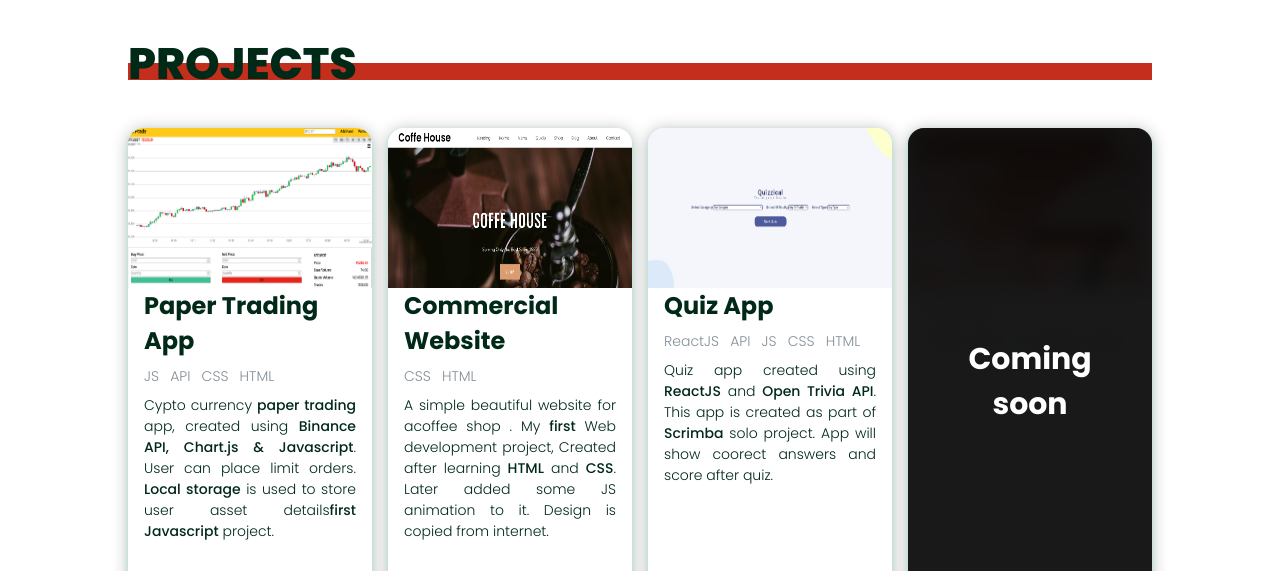
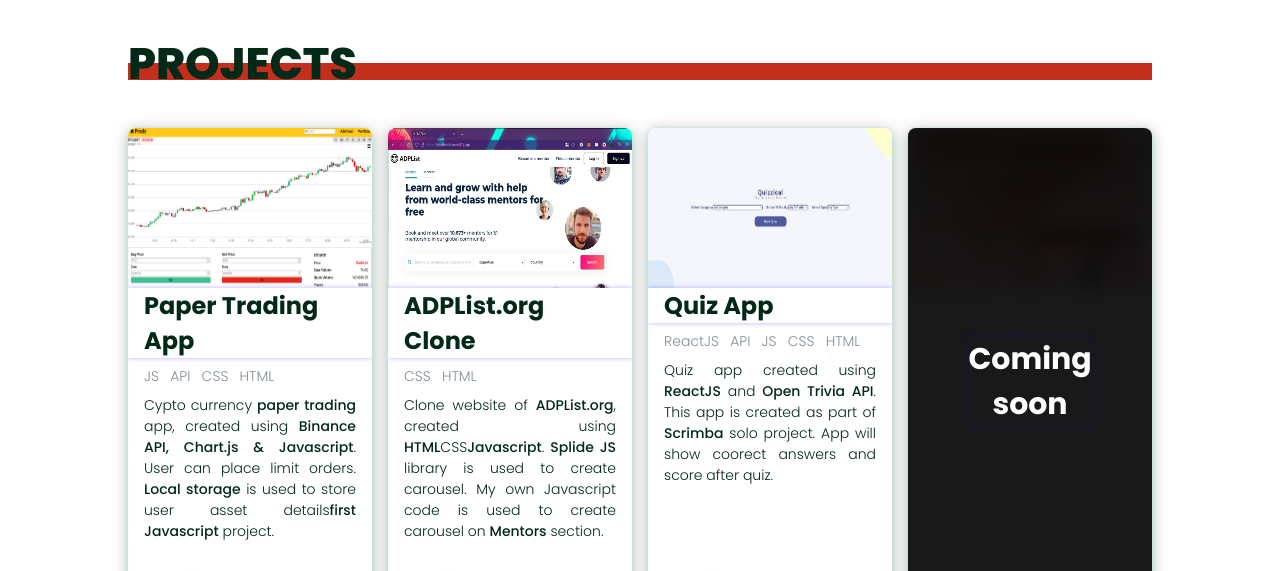
Before and after one commit to rizwanc018/Portfolio, a plain HTML site: page index.html in a window 1280 px wide. Shown: the part 2320-2891 px from the top of the page. Drawn offline with Linux system fonts and the light colour scheme; a web font is replaced by a local one.

Commit message:
updated project

```diff
--- a/index.html
+++ b/index.html
@@ -352,6 +352,7 @@
                 <div class="option"></div>
             </div>
             <header class="brwsr-vp hide">
+                <!-- <iframe src="http://127.0.0.1:5501/index.html" title="W3Schools Free Online Web Tutorials"></iframe>  -->
                 <header class="nav hide">
                     <div class="logo name">Rizwan</div>
                     <input type="checkbox" id="nav-toggle" class="nav-toggle">
@@ -506,19 +507,18 @@
             </div>
 
             <div class="card card2">
-                <img src="/images/coffee-shop.png" alt="">
-                <h2>Commercial Website</h2>
+                <img src="/images/ADPList-clone.png" alt="">
+                <h2>ADPList.org Clone</h2>
                 <div class="languages">
                     <p>CSS</p>
                     <p>HTML</p>
                 </div>
-                <p>A simple beautiful website for acoffee shop . My <span class="bold">first</span> Web development
-                    project, Created after learning
-                    <span class="bold">HTML</span> and <span class="bold">CSS</span>. Later added some JS animation
-                    to
-                    it. Design is copied
-                    from internet.
+                <p>
+                    Clone website of <span class="bold">ADPList.org</span>, created using <span class="bold">HTML</span><span class="bold"></span>CSS<span class="bold">Javascript</span>.
+                    <span class="bold">Splide JS</span> library is used to create carousel.
+                    My own Javascript code is used to create carousel on <span class="bold">Mentors</span> section.
                 </p>
+
                 <div class="button">
                     <a href="https://github.com/rizwanc018/CoffeShop" target="_blank">
                         <svg class="icon card-icon ">
--- a/style.css
+++ b/style.css
@@ -831,7 +831,6 @@
 
 .certs-container img{
     width: 40%;
-    /* height: 18rem; */
     min-width: 16rem;
     border-radius: 5px;
 
@@ -846,7 +845,7 @@
 
 .card {
     background-color: #fff;
-    border-radius: 1rem;
+    border-radius: .5rem;
     overflow: hidden;
     min-width: 15rem;
     flex: 1;
@@ -865,6 +864,11 @@
 .card img {
     width: 100%;
     height: 10rem;
+}
+
+.card h2 {
+    /* border: 1px solid red; */
+    box-shadow: 0 0px 5px  hsl(240 100% 50% / .3);
 }
 
 .card .languages {
```
Also changed, not shown: images/ADPList-clone.png (added).
